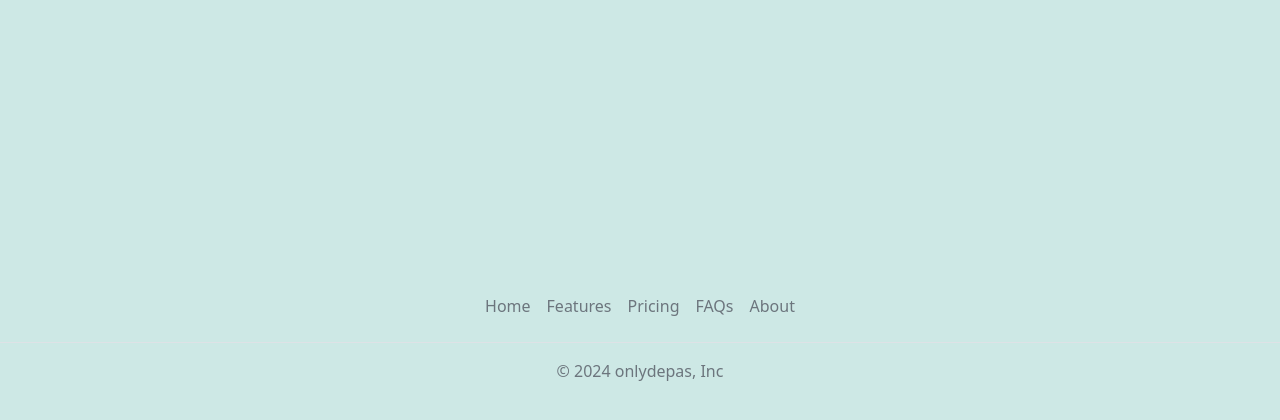
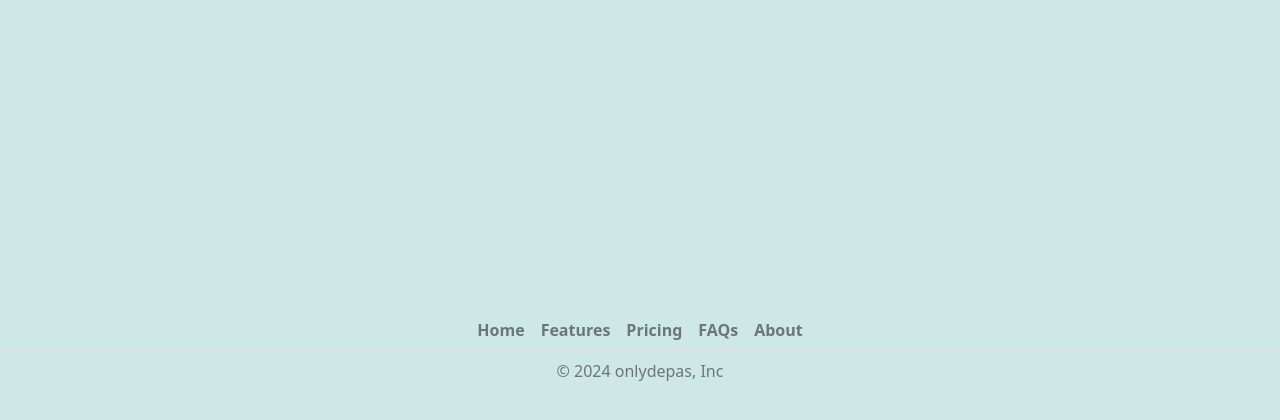
Before and after one commit to marlen713/DesafFinalM7, a Django app: page / in a window 1280 px wide. Shown: the part 361-781 px from the top of the page. Run offline with Django 4.2, Linux system fonts and the light colour scheme; data that the repository does not hold is empty; parts of the project's set-up code (start-up, migrations or seed data) failed here and were passed over.

Commit message:
Entrega de Proyecto

```diff
--- a/app/templates/dashboard_arrendador.html
+++ b/app/templates/dashboard_arrendador.html
@@ -20,7 +20,7 @@
                   {% endif %}
               </p>
           </div>
-            <div class="card-footer" style="background-color: #0081C9;">
+            <div class="card-footer" style="background-color: #19376D;">
               <a href="{% url 'detalle' inm.id %}" style="color: white;">detalle del inmueble</a>
             </div>
           </div>
--- a/app/templates/dashboard_arrendatario.html
+++ b/app/templates/dashboard_arrendatario.html
@@ -38,7 +38,7 @@
                           {% endif %}
                       </p>
                   </div>
-                    <div class="card-footer"style="background-color: #0081C9;">
+                    <div class="card-footer"style="background-color: #19376D;">
                       <a href="{% url 'detalle' inm.id %}" style="color: white;">detalle del inmueble</a>
                     </div>
                   </div>
--- a/app/templates/includes/footer.html
+++ b/app/templates/includes/footer.html
@@ -1,5 +1,5 @@
-<footer class="py-3 my-4">
-    <ul class="nav justify-content-center border-bottom pb-3 mb-3">
+<footer class="py-3 my-4 pt-5">
+    <ul class="nav justify-content-center border-bottom fw-bold mb-2">
         <li class="nav-item"><a href="#" class="nav-link px-2 text-muted">Home</a></li>
         <li class="nav-item"><a href="#" class="nav-link px-2 text-muted">Features</a></li>
         <li class="nav-item"><a href="#" class="nav-link px-2 text-muted">Pricing</a></li>
--- a/app/templates/index.html
+++ b/app/templates/index.html
@@ -22,7 +22,7 @@
                     {% endif %}
                 </p>
             </div>
-              <div class="card-footer" style="background-color: #0081C9;">
+              <div class="card-footer" style="background-color: #19376D;">
                 <a href="{% url 'detalle' inm.id %}" style="color: white;">detalle del inmueble</a>
               </div>
             </div>
```
